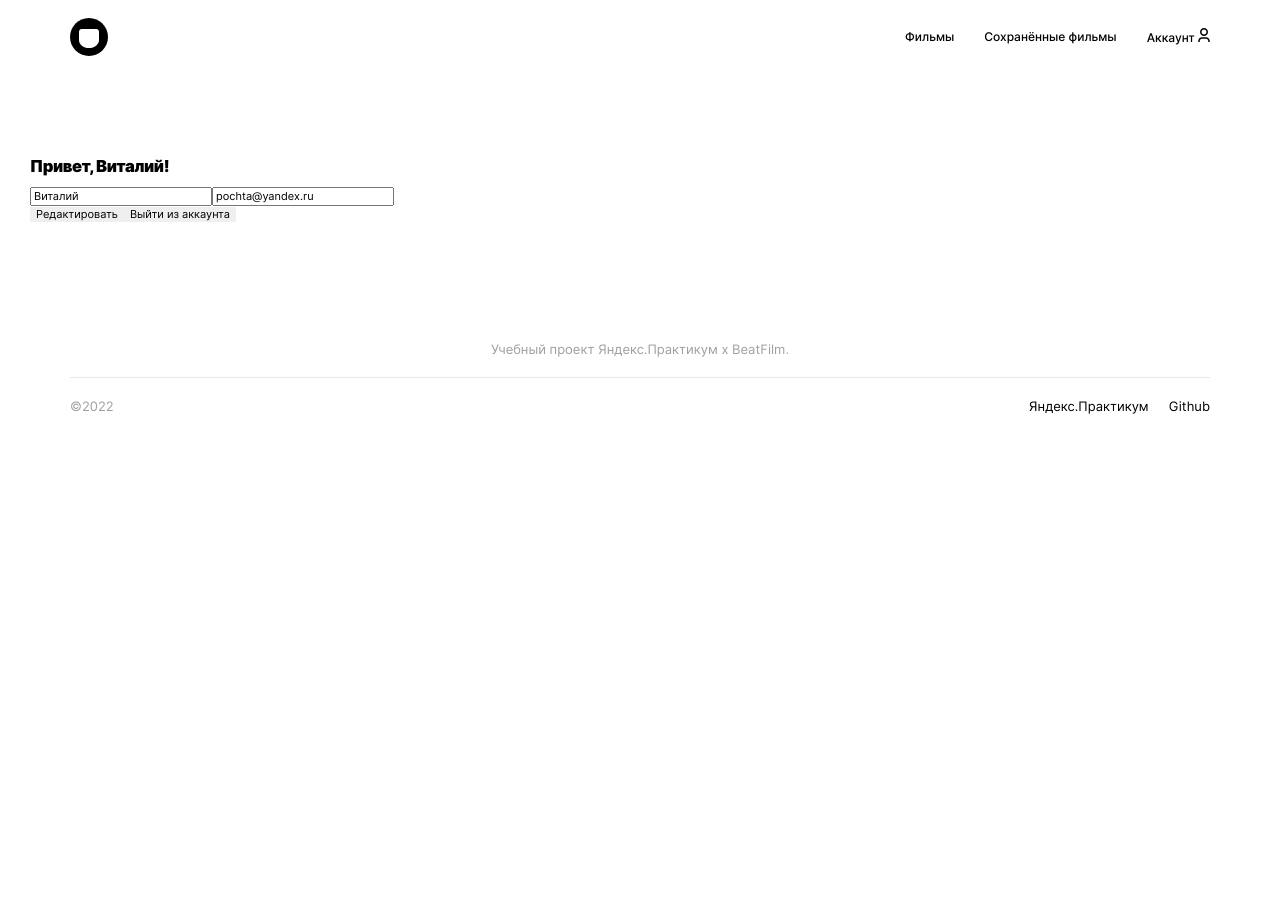
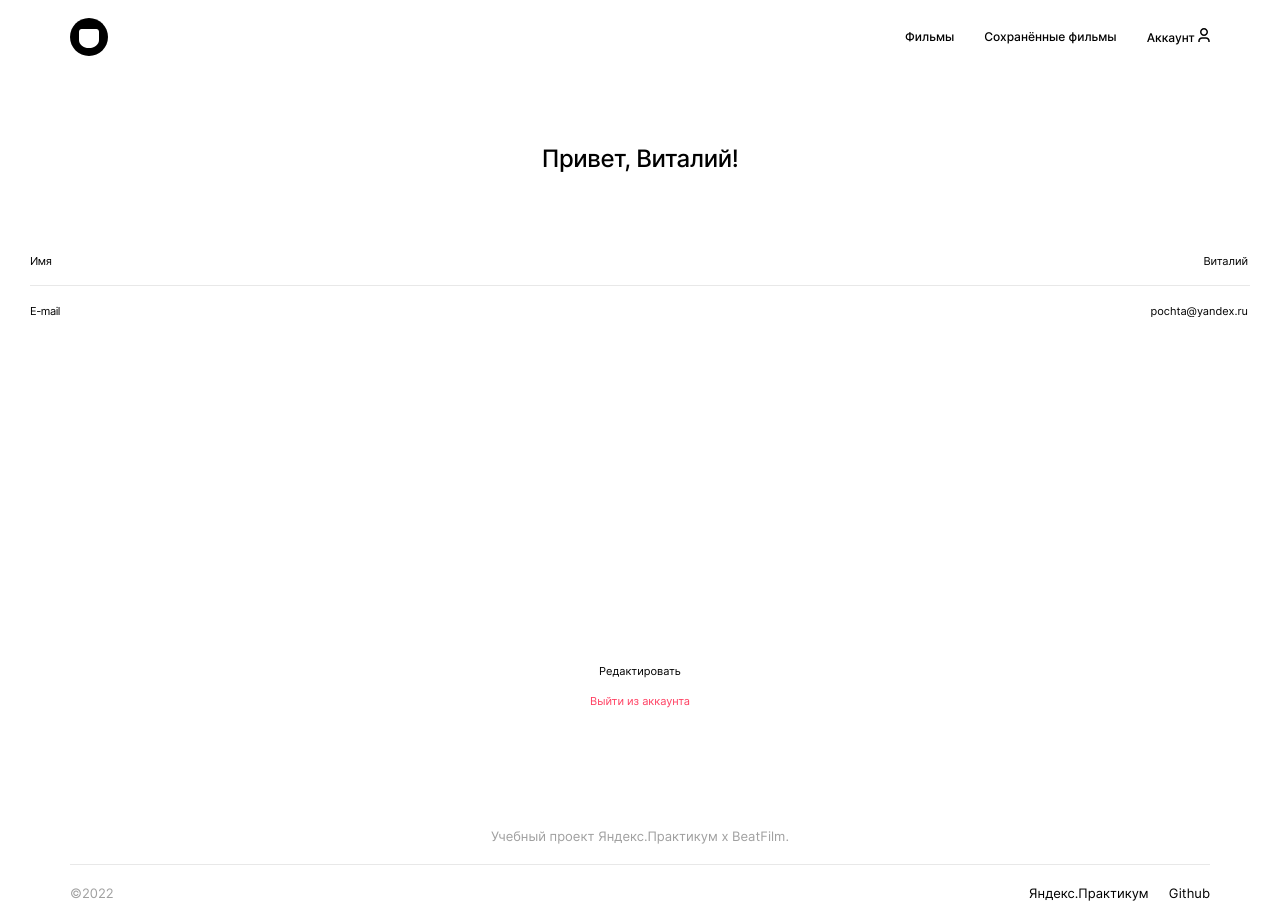
Before and after one commit to AntonovkaE/movies-explorer-frontend, a React (Create React App) app in the folder movie-explorer/: page /profile in a window 1280 px wide. Before the commit the page ends 800 px from the top, so only its background shows below. Built offline with nearby package versions, Linux system fonts and the light colour scheme.

Commit message:
feat: add edit-form

```diff
--- a/movie-explorer/src/components/Input/Input.css
+++ b/movie-explorer/src/components/Input/Input.css
@@ -0,0 +1,39 @@
+.form__label {
+    display: flex;
+    width: 100%;
+    border-bottom: solid 1px #E8E8E8;
+}
+.form__label_edit-form {
+    padding-bottom: 16px;
+    flex-direction: row;
+    justify-content: space-between;
+    margin: 0 0 17px 0;
+}
+
+.form__label_edit-form:nth-last-child{
+    margin: 0;
+}
+
+.form__input {
+    border: none;
+    text-align: right;
+}
+
+.form__label_without-line {
+    border: none;
+}
+
+.form__label:focus {
+    outline: #A0A0A0 1px solid;
+}
+
+.form__label::-webkit-input-placeholder {
+    color: #000000;
+    font-weight: 500;
+    font-size: 11px;
+    line-height: 13px;
+}
+
+.form__label:-moz-placeholder {
+    color: #000000;
+}
--- a/movie-explorer/src/components/Input/Input.js
+++ b/movie-explorer/src/components/Input/Input.js
@@ -1,8 +1,12 @@
 import React from 'react';
+import './Input.css';
 
 function Input({
+  form,
+  line= true,
   value = '',
   name,
+  label,
   onChange = () => {},
   placeholder,
   maxLength,
@@ -10,10 +14,11 @@ function Input({
   type = 'text',
 }) {
   return (
-    <label htmlFor={`${name}-input`} className="form__label">
+    <label htmlFor={`${name}-input`} className={`form__label form__label_${form} ${line ? '' : 'form__label_without-line'}`}>
+      {label}
       <input value={value || ''} onChange={onChange} type={type} name={`${name}Input`}
              id={`${name}-input`}
-             className={`form__item form__item_el_${name}`}
+             className={`form__input form__input_${name} form__input_${form}`}
              placeholder={placeholder} maxLength={maxLength} minLength={minLength} autoComplete="on"
              required/>
     </label>);
--- a/movie-explorer/src/components/Profile/Profile.css
+++ b/movie-explorer/src/components/Profile/Profile.css
@@ -1,12 +1,42 @@
 .profile {
+    display: flex;
+    flex-direction: column;
     padding: 144px 30px 40px;
 }
 
-profile__heading {
+.profile__heading {
     font-weight: 500;
     font-size: 24px;
     line-height: 29px;
-    /* identical to box height */
 
     text-align: center;
+    margin: 0 auto 80px;
+    text-align: center;
 }
+
+.form {
+    width: 100%;
+    display: flex;
+    flex-direction: column;
+    justify-content: space-between;
+    min-height: 456px;
+}
+
+.profile__buttons {
+    display: flex;
+    flex-direction: column;
+    align-self: center;
+    justify-self: flex-end;
+}
+
+.profile__button {
+    margin: 0 auto 16px;
+    background: none;
+}
+.profile__button:last-child {
+    margin: 0 auto;
+}
+
+.profile__button_exit {
+    color: #FF4062;
+}
--- a/movie-explorer/src/components/Profile/Profile.js
+++ b/movie-explorer/src/components/Profile/Profile.js
@@ -3,16 +3,25 @@ import './Profile.css';
 import Input from '../Input/Input';
 
 function Profile() {
-  return (
-    <section className="section section_profile profile">
-      <h2 className="">Привет, Виталий!</h2>
-      <form>
-        <Input name="name" placeholder="Имя" value="Виталий" maxLength="30" minLength="2"/>
-        <Input type="email" name="email" placeholder="E-mail" value="pochta@yandex.ru" maxLength="30" minLength="2"/>
-      </form>
-      <button className="button profile__button profile__button_edit">Редактировать</button>
-      <button className="button profile__button profile__button_exit">Выйти из аккаунта</button>
-    </section>);
+  return (<section className="section section_profile profile">
+    <h2 className="profile__heading">Привет, Виталий!</h2>
+    <form className="form form_edit">
+      <div>
+        <Input form="edit-form" name="name" placeholder="" label="Имя" value="Виталий"
+               maxLength="30" minLength="2"/>
+        <Input form="edit-form" type="email" name="email" placeholder="" label="E-mail"
+               value="pochta@yandex.ru"
+               maxLength="30" minLength="2" line={false}/>
+      </div>
+      <div className="profile__buttons">
+        <button type="submit"
+                className="button profile__button profile__button_edit">Редактировать
+        </button>
+        <button className="button profile__button profile__button_exit">Выйти из аккаунта</button>
+      </div>
+    </form>
+
+  </section>);
 }
 
 export default Profile;
```
Also changed, not shown: movie-explorer/src/components/UserForm/UserForm.css (added), movie-explorer/src/components/UserForm/UserForm.js (added).
